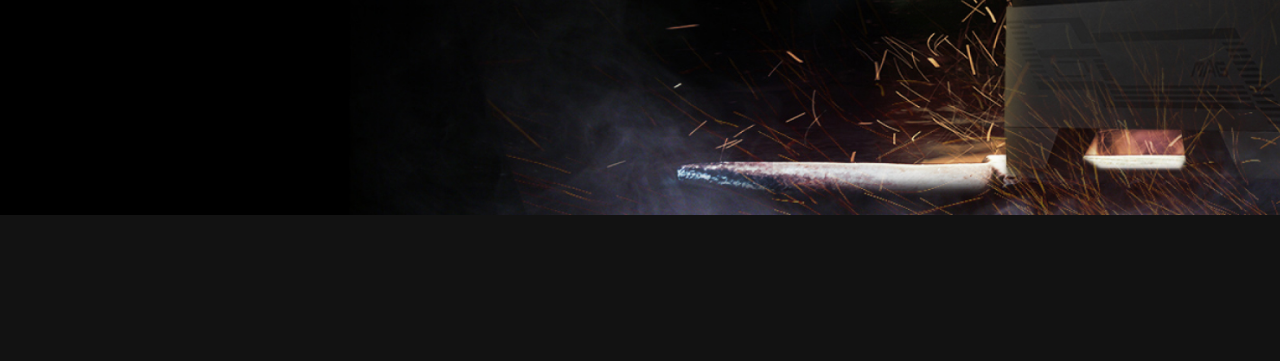
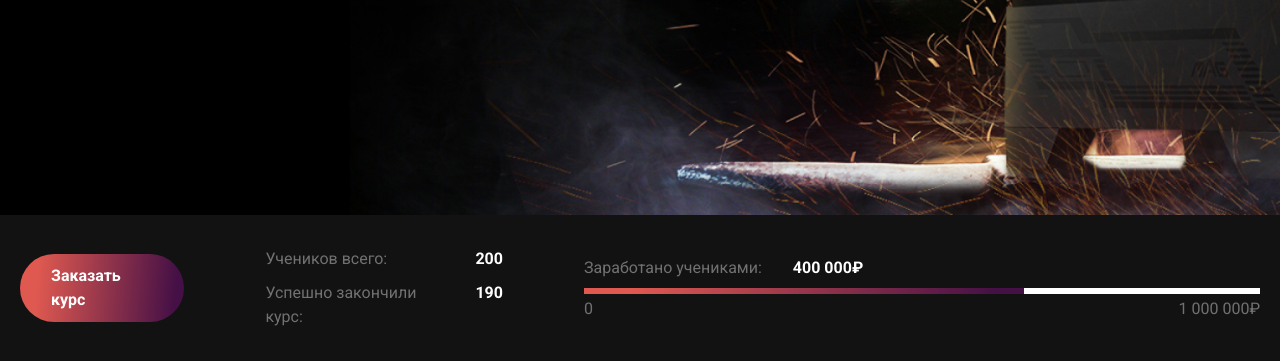
Before and after one commit to loop44/pc-courses-pixel-perfect, a website built with Vite: page index.html in a window 1280 px wide. Shown: the part 615-976 px from the top of the page. Before the commit the page ends 830 px from the top, so only its background shows below. Built offline with nearby package versions, Linux system fonts and the light colour scheme.

Commit message:
Create statistics block

```diff
--- a/index.html
+++ b/index.html
@@ -52,5 +52,31 @@
         </div>
       </div>
     </section>
+    <section class="stat">
+      <div class="container">
+        <div class="stat__inner">
+          <a class="button stat__button" href="#">Заказать курс</a>
+          <div class="stat__pupils">
+            <p class="stat__text">Учеников всего: <span class="stat__value">200</span></p>
+            <p class="stat__text">Успешно закончили курс: <span class="stat__value">190</span></p>
+          </div>
+          <div class="stat__money">
+            <p class="stat__text stat__text--money">
+              Заработано учениками: <span class="stat__value">400 000₽</span>
+            </p>
+            <div class="money-progress">
+              <div class="money-progress__block">
+                <span class="money-progress__line"></span>
+                <span class="money-progress__value"></span>
+              </div>
+              <div class="money-progress__values">
+                <span>0</span>
+                <span>1 000 000₽</span>
+              </div>
+            </div>
+          </div>
+        </div>
+      </div>
+    </section>
   </body>
 </html>
--- a/style.css
+++ b/style.css
@@ -15,7 +15,7 @@ body {
   line-height: 1.5rem;
   font-weight: 400;
   color: #ffffff;
-  background-color: #121212;
+  background-color: #000;
 }
 
 a {
@@ -44,9 +44,11 @@ li {
 
 .button {
   display: inline-block;
-  padding: 0.625rem 1.875rem;
+  padding: 0.625rem 1.938rem;
   border-radius: 3.125rem;
 }
+
+/* Intro */
 
 .intro {
   background-image: url(/public/assets/intro-bg.jpg);
@@ -110,5 +112,81 @@ li {
 
 .intro__time__item-title {
   line-height: 1.4rem;
-  opacity: 0.4;
+  color: #717171;
 }
+
+/* Stat */
+
+.stat {
+  padding: 2rem 0;
+  background-color: #121212;
+}
+
+.stat__button {
+  background: linear-gradient(94.78deg, #df5950 11.19%, #451046 93.72%);
+  font-weight: 700;
+}
+
+.stat__inner {
+  display: flex;
+  align-items: center;
+  gap: 5.063rem;
+}
+
+.stat__pupils {
+  display: flex;
+  flex-direction: column;
+  gap: 0.625rem;
+}
+
+.stat__text {
+  display: flex;
+  justify-content: space-between;
+  gap: 1.938rem;
+  color: #717171;
+}
+
+.stat__value {
+  font-weight: 700;
+  color: #ffffff;
+}
+
+.stat__money {
+  display: flex;
+  flex-direction: column;
+  gap: 0.5rem;
+  width: 714px;
+}
+
+.stat__text--money {
+  justify-content: flex-start;
+}
+
+.money-progress__block {
+  position: relative;
+  padding-bottom: 0.563rem;
+}
+
+.money-progress__line {
+  width: 100%;
+  top: 0;
+  left: 0;
+  position: absolute;
+  height: 6px;
+  background-color: #fff;
+}
+
+.money-progress__value {
+  top: 0;
+  left: 0;
+  position: absolute;
+  width: 440px;
+  height: 6px;
+  background: linear-gradient(94.78deg, #df5950 11.19%, #451046 93.72%);
+}
+
+.money-progress__values {
+  display: flex;
+  justify-content: space-between;
+  color: #717171;
+}
```
